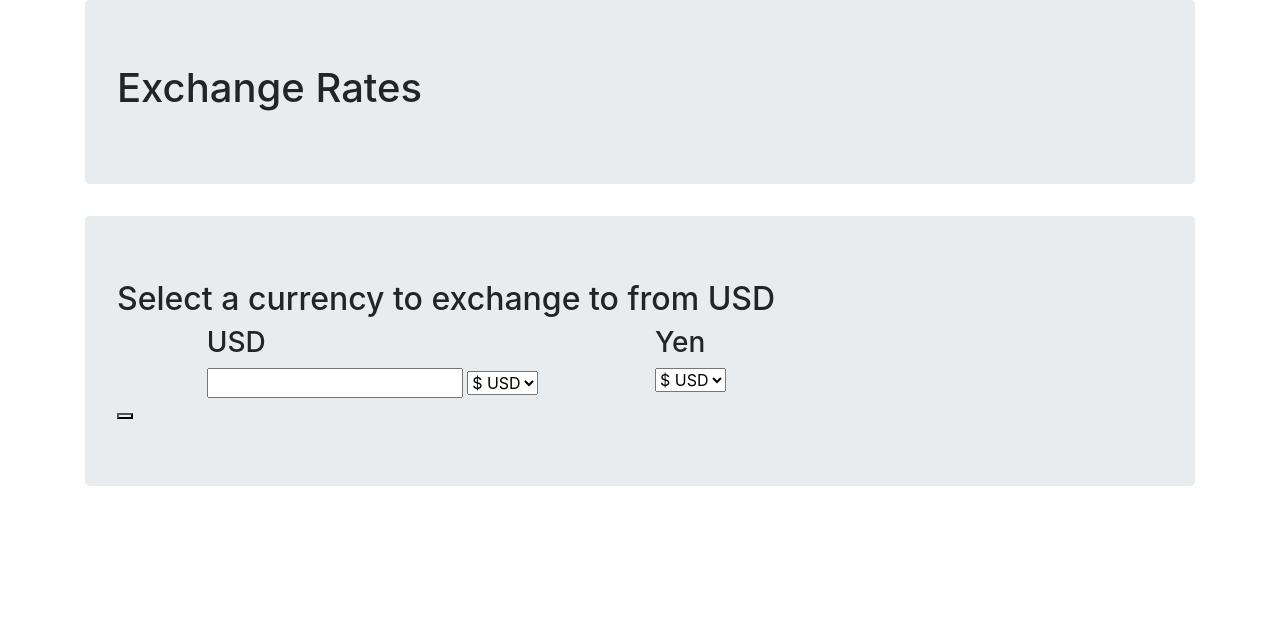
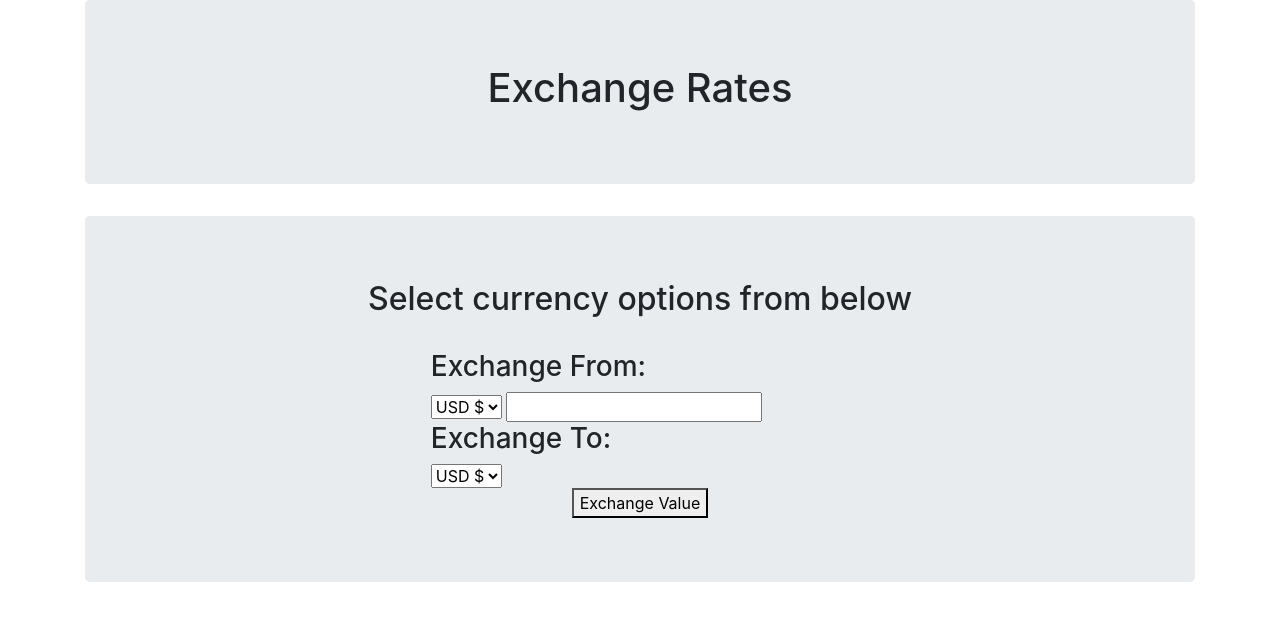
Before and after one commit to Di-Falco/code-review-6, a website built with webpack: page src/index.html in a window 1280 px wide. Built offline with nearby package versions, Linux system fonts and the light colour scheme.

Commit message:
successfully convert between USD and JPY

```diff
--- a/src/css/styles.css
+++ b/src/css/styles.css
@@ -0,0 +1,8 @@
+h1, h2 {
+  text-align: center;
+}
+
+button {
+  margin: auto;
+  display: block;
+}
--- a/src/index.html
+++ b/src/index.html
@@ -9,26 +9,25 @@
       <h1>Exchange Rates</h1>
     </div>
     <div class="jumbotron">
-      <h2>Select a currency to exchange to from USD</h2>
+      <h2>Select currency options from below</h2>
+      <br>
       <div class="row justify-content-center">
         <div class="col-5">
-          <h3 id="currencyFromName">USD</h3>
+          <h3 id="currencyFromName">Exchange From:</h3>
+          <select type="form-control" id="currencyFrom">
+            <option value="USD">USD $</option>
+            <option value="JPY">円 ￥</option>
+          </select>
           <input type="number" id="amountFrom">
-          <select type="form-control" id="currencyFrom">
-            <option value="">$ USD</option>
-            <option>￥ 円</option>
-          </select>
-        </div>
-        <div class="col-5">
-          <h3 id="currencyToName">Yen</h3>
+          <h3 id="currencyToName">Exchange To:</h3>
           <!--<input type="number" id="amountTo">-->
-          <select type="form-control" id="currenctTo">
-            <option>$ USD</option>
-            <option>￥ 円</option>
+          <select type="form-control" id="currencyTo">
+            <option value="USD">USD $</option>
+            <option value="JPY">円 ￥</option>
           </select>
         </div>
       </div>
-      <button id="exchange"></button>
+      <button id="exchange">Exchange Value</button>
     </div>
   </div>
 </body>
--- a/src/index.js
+++ b/src/index.js
@@ -6,12 +6,12 @@ import Bank from './bank.js';
 
 $(document).ready(function(){
 
-  $("#exchange").click(function(){
+  $("#exchange").click(async function(){
     let currencyFrom = $("#currencyFrom").val();
     let currencyTo = $("#currencyTo").val();
     let amount = parseInt($("#amountFrom").val());
 
-    console.log(Bank.getExchangeRate(currencyFrom, currencyTo, amount));
+    console.log(await Bank.getExchangeRate(currencyFrom, currencyTo, amount));
   });
 
 });
```
